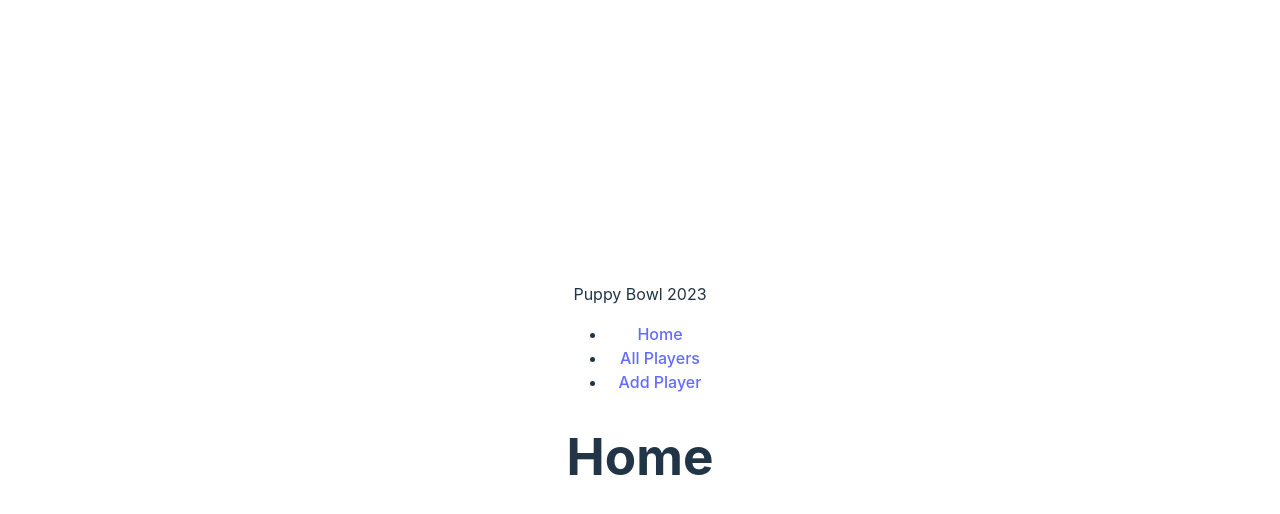
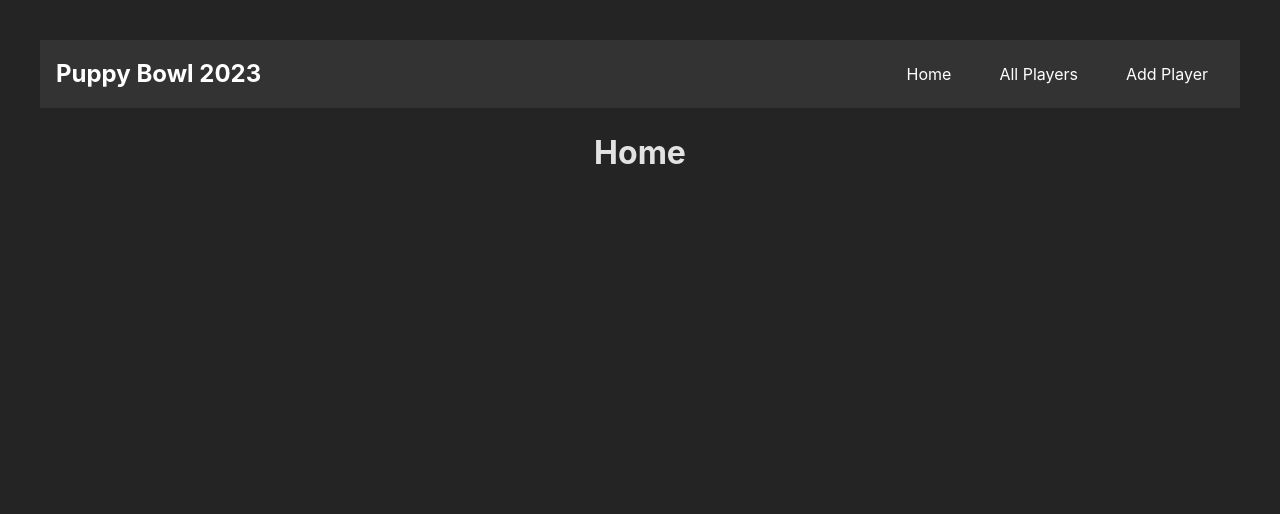
Before and after one commit to dhanajeane79/workshop-29-puppy-bowl-react, a React (Vite) app: page / in a window 1280 px wide. Shown: the top 514 px of the page. Built offline with nearby package versions, Linux system fonts and the light colour scheme.

Commit message:
Added NavBar styling

```diff
--- a/src/index.css
+++ b/src/index.css
@@ -14,56 +14,43 @@
   -webkit-text-size-adjust: 100%;
 }
 
-a {
-  font-weight: 500;
-  color: #646cff;
-  text-decoration: inherit;
-}
-a:hover {
-  color: #535bf2;
+.navbar {
+  display: flex;
+  justify-content: space-between;
+  align-items: center;
+  background-color: #333;
+  color: #fff;
+  padding: 1rem;
 }
 
-body {
-  margin: 0;
-  display: flex;
-  place-items: center;
-  min-width: 320px;
-  min-height: 100vh;
+.navbar-logo {
+  font-size: 1.5rem;
+  font-weight: bold;
 }
 
-h1 {
-  font-size: 3.2em;
-  line-height: 1.1;
+.navbar-links {
+  display: flex;
+  list-style: none;
+  margin: 0;
+  padding: 0;
 }
 
-button {
-  border-radius: 8px;
-  border: 1px solid transparent;
-  padding: 0.6em 1.2em;
-  font-size: 1em;
-  font-weight: 500;
-  font-family: inherit;
-  background-color: #1a1a1a;
-  cursor: pointer;
-  transition: border-color 0.25s;
-}
-button:hover {
-  border-color: #646cff;
-}
-button:focus,
-button:focus-visible {
-  outline: 4px auto -webkit-focus-ring-color;
+.navbar-links li {
+  margin-left: 1rem;
 }
 
-@media (prefers-color-scheme: light) {
-  :root {
-    color: #213547;
-    background-color: #ffffff;
-  }
-  a:hover {
-    color: #747bff;
-  }
-  button {
-    background-color: #f9f9f9;
-  }
+.navbar-links li:first-child {
+  margin-left: 0;
 }
+
+.navbar-link {
+  color: #fff;
+  text-decoration: none;
+  padding: 0.5rem 1rem;
+  border-radius: 4px;
+  transition: background-color 0.2s ease;
+}
+
+.navbar-link:hover {
+  background-color: #555;
+}
```
